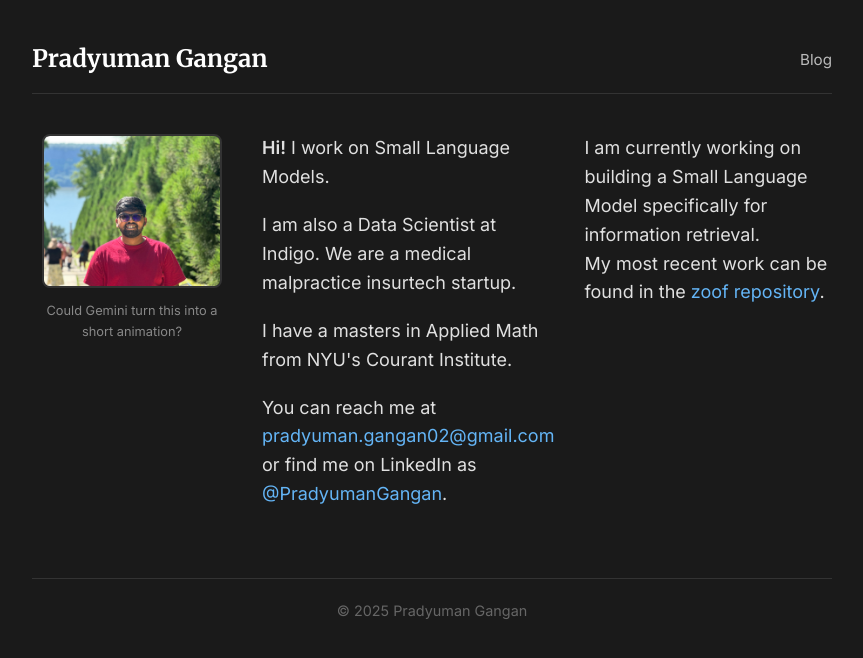
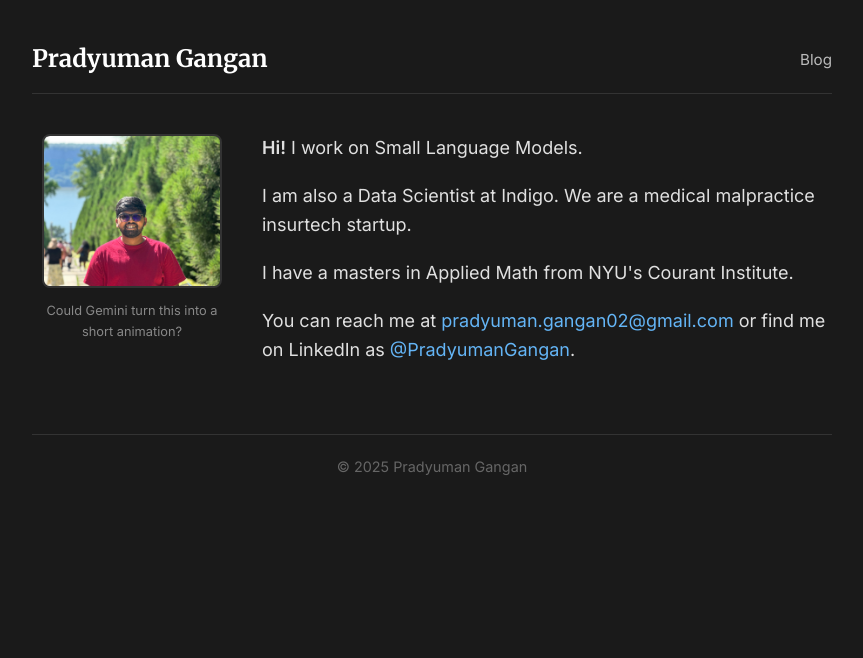
Before and after one commit to pradyGn/pradygn.github.io, a plain HTML site: page index.html in a window 1280 px wide. Shown: the whole page, without its empty margins (208-1071 px from the left). Drawn offline with Linux system fonts and the light colour scheme.

Commit message:
Update index.html

```diff
--- a/index.html
+++ b/index.html
@@ -28,10 +28,6 @@
                 <p>I have a masters in Applied Math from NYU's Courant Institute.</p>
                 <p>You can reach me at <a href="mailto:pradyuman.gangan02@gmail.com">pradyuman.gangan02@gmail.com</a> or find me on LinkedIn as <a href="https://www.linkedin.com/in/pradyumangangan">@PradyumanGangan</a>.</p>
             </div>
-            <div class="interests">
-                <p>I am currently working on building a Small Language Model specifically for information retrieval.</p>
-                <p>My most recent work can be found in the <a href="https://github.com/pradyGn/zoof">zoof repository</a>.</p>
-            </div>
         </section>
     </main>
     <footer>
```
